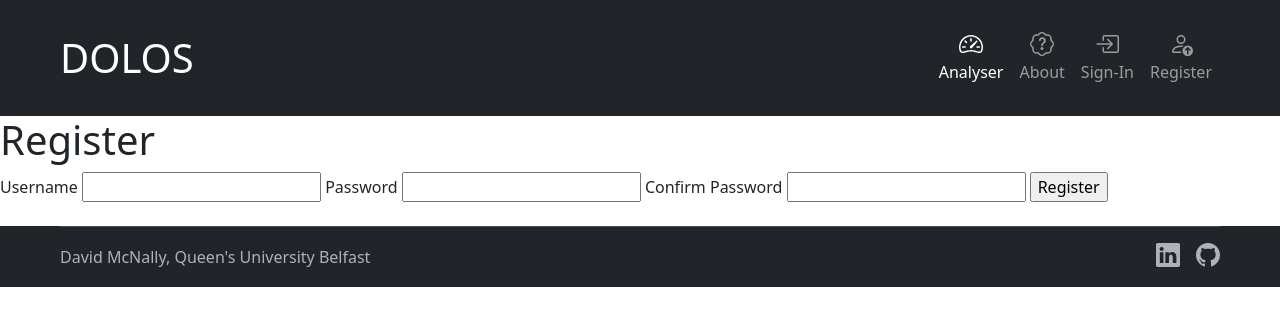
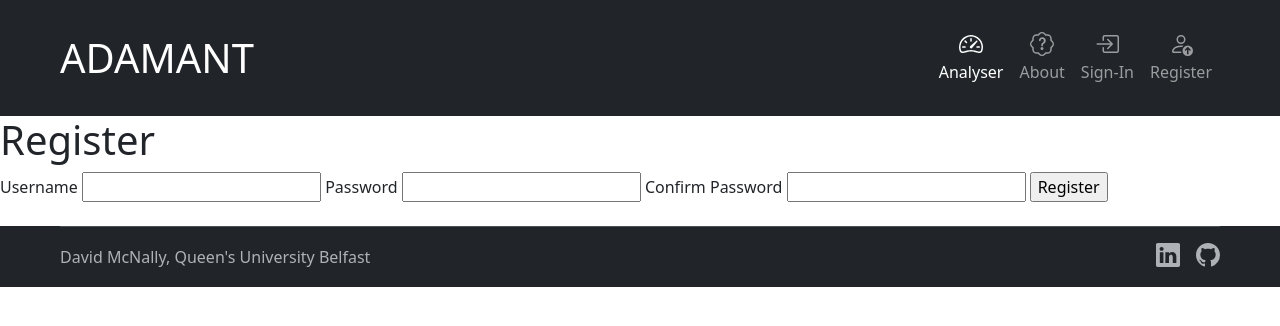
Before and after one commit to DavidMcNallyQub/mlapp, a Flask app: page /auth/register in a window 1280 px wide. Shown: the top 326 px of the page. Run offline with Flask 3, Linux system fonts and the light colour scheme; some libraries are stand-ins or nearby versions.

```diff
--- a/mlapp/templates/base_layout.html
+++ b/mlapp/templates/base_layout.html
@@ -72,7 +72,7 @@
 
   <nav class="navbar navbar-expand-md bg-dark sticky-top" data-bs-theme="dark">
     <div class="container-fluid mx-5">
-      <a class="navbar-brand fs-1" href="/">DOLOS</a>
+      <a class="navbar-brand fs-1" href="/">ADAMANT</a>
       <button class="navbar-toggler" type="button" data-bs-toggle="collapse" data-bs-target="#navbar"
         aria-controls="navbar" aria-expanded="false" aria-label="Toggle navigation">
         <span class="navbar-toggler-icon"></span>
```
Also changed, not shown: requirements.txt (added, +88 -0 lines), 1 other file.
